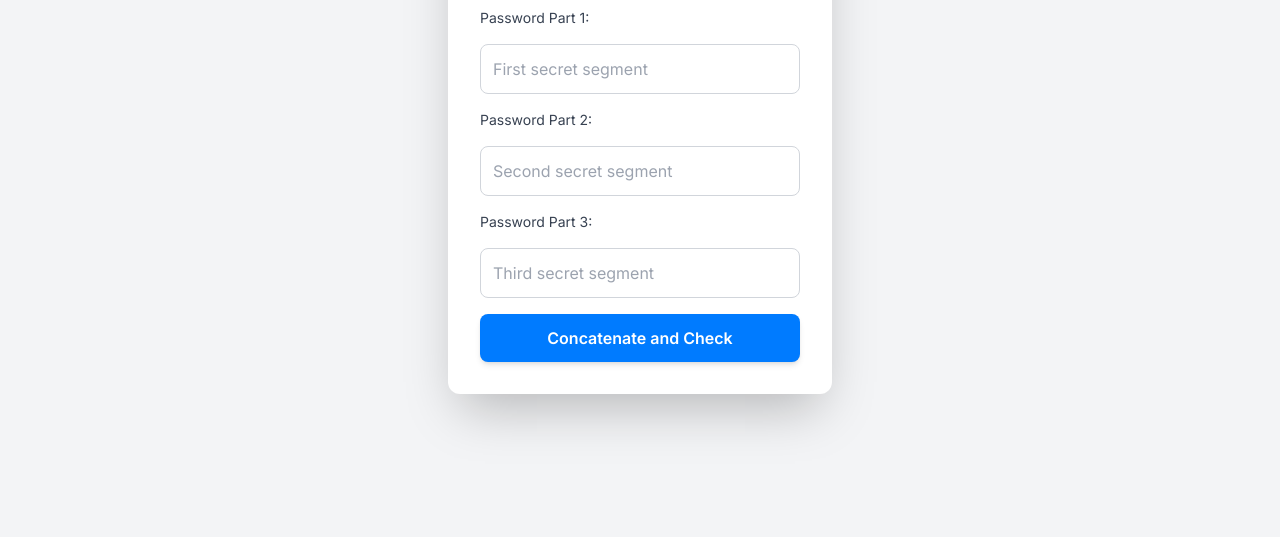
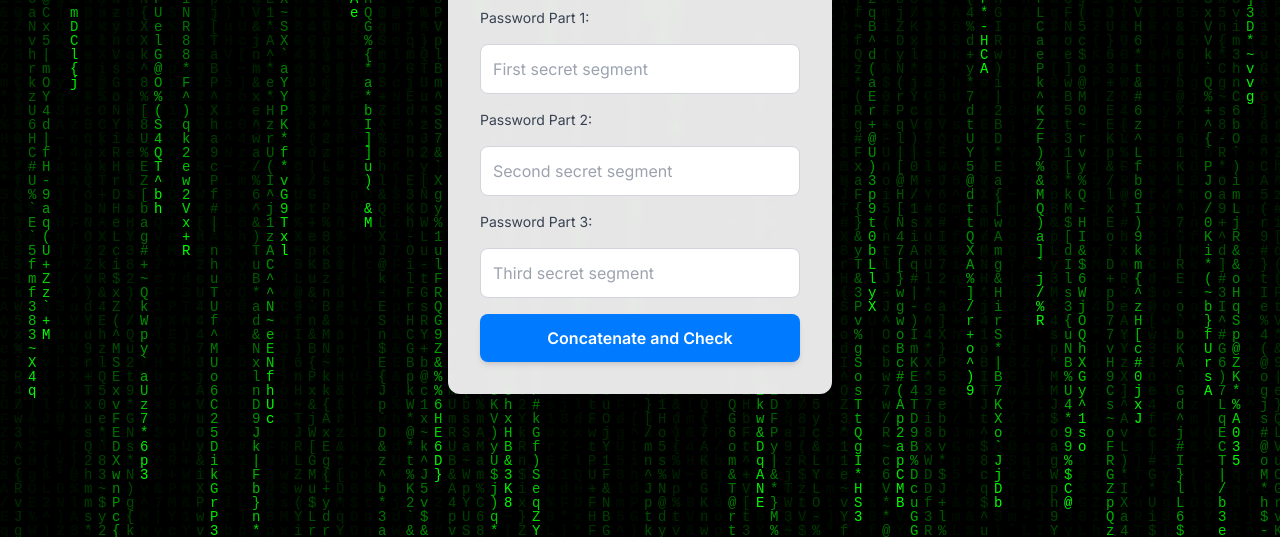
Before and after one commit to Digital-Physics/halloween-ctf-site, a plain HTML site: page index.html in a window 1280 px wide. Shown: the part 263-800 px from the top of the page. Drawn offline with nearby package versions, Linux system fonts and the light colour scheme.

Commit message:
added matrix style

```diff
--- a/index.html
+++ b/index.html
@@ -1,40 +1,68 @@
 <!DOCTYPE html>
 <html lang="en">
 <head>
-    <meta charset="UTF-8">
-    <meta name="viewport" content="width=device-width, initial-scale=1.0">
+  <meta charset="UTF-8" />
+  <meta name="viewport" content="width=device-width, initial-scale=1.0" />
   <title>RC CTF Halloween Challenge</title>
-    <!-- Load Tailwind CSS -->
+
+  <!-- Tailwind CSS -->
   <script src="https://cdn.tailwindcss.com"></script>
   <script>
     tailwind.config = {
       theme: {
         extend: {
           colors: {
-                        'primary': '#007bff',
-                        'success': '#10b981',
-                        'error': '#ef4444',
+            primary: '#007bff',
+            success: '#10b981',
+            error: '#ef4444',
           },
           fontFamily: {
             sans: ['Inter', 'sans-serif'],
+          },
+        },
+      },
+    };
+  </script>
+
+  <style>
+    @import url('https://fonts.googleapis.com/css2?family=Inter:wght@400;600;700&display=swap');
+
+    /* Matrix background canvas */
+    #matrixCanvas {
+      position: fixed;
+      top: 0;
+      left: 0;
+      width: 100%;
+      height: 100%;
+      background: black;
+      z-index: 0;
     }
+
+    /* Make the foreground content above the matrix */
+    .content {
+      position: relative;
+      z-index: 10;
     }
+
+    /* Optional glow for text */
+    h2 {
+      text-shadow: 0 0 8px rgba(0, 255, 0, 0.4);
     }
-        }
-    </script>
-    <style>
-        /* Ensuring Inter font loads */
-        @import url('https://fonts.googleapis.com/css2?family=Inter:wght@400;600;700&display=swap');
   </style>
 </head>
-<body class="bg-gray-100 min-h-screen flex items-center justify-center p-4 font-sans">
 
-<div class="container bg-white p-8 rounded-xl shadow-2xl w-full max-w-sm">
-    <h2 class="text-3xl font-bold text-center mb-6 text-gray-800">RC CTF Halloweeen Challenge</h2>
+<body class="min-h-screen flex items-center justify-center p-4 font-sans relative overflow-hidden">
 
-    <!-- Form will be intercepted by JavaScript -->
+  <!-- Matrix Background -->
+  <canvas id="matrixCanvas"></canvas>
+
+  <!-- Foreground content -->
+  <div class="content container bg-white/90 backdrop-blur-sm p-8 rounded-xl shadow-2xl w-full max-w-sm">
+    <h2 class="text-3xl font-bold text-center mb-6 text-gray-800">
+      RC CTF Halloween Challenge
+    </h2>
+
     <form id="passwordForm" class="space-y-4">
-
       <label for="password_one" class="block text-sm font-medium text-gray-700">Password Part 1:</label>
       <input
         type="password"
@@ -43,7 +71,7 @@
         placeholder="First secret segment"
         required
         class="w-full p-3 border border-gray-300 rounded-lg focus:ring-primary focus:border-primary transition duration-150 ease-in-out"
-        >
+      />
 
       <label for="password_two" class="block text-sm font-medium text-gray-700">Password Part 2:</label>
       <input
@@ -53,7 +81,7 @@
         placeholder="Second secret segment"
         required
         class="w-full p-3 border border-gray-300 rounded-lg focus:ring-primary focus:border-primary transition duration-150 ease-in-out"
-        >
+      />
 
       <label for="password_three" class="block text-sm font-medium text-gray-700">Password Part 3:</label>
       <input
@@ -63,7 +91,7 @@
         placeholder="Third secret segment"
         required
         class="w-full p-3 border border-gray-300 rounded-lg focus:ring-primary focus:border-primary transition duration-150 ease-in-out"
-        >
+      />
 
       <button
         type="submit"
@@ -71,25 +99,79 @@
         class="w-full bg-primary text-white font-semibold py-3 px-4 rounded-lg hover:bg-blue-700 transition duration-300 ease-in-out shadow-md hover:shadow-lg"
       >
         <span id="buttonText">Concatenate and Check</span>
-            <svg id="spinner" class="animate-spin -ml-1 mr-3 h-5 w-5 text-white hidden" xmlns="http://www.w3.org/2000/svg" fill="none" viewBox="0 0 24 24">
-                <circle class="opacity-25" cx="12" cy="12" r="10" stroke="currentColor" stroke-width="4"></circle>
-                <path class="opacity-75" fill="currentColor" d="M4 12a8 8 0 018-8V0C5.373 0 0 5.373 0 12h4zm2 5.291A7.962 7.962 0 014 12H0c0 3.042 1.135 5.824 3 7.938l3-2.647z"></path>
+        <svg
+          id="spinner"
+          class="animate-spin -ml-1 mr-3 h-5 w-5 text-white hidden"
+          xmlns="http://www.w3.org/2000/svg"
+          fill="none"
+          viewBox="0 0 24 24"
+        >
+          <circle
+            class="opacity-25"
+            cx="12"
+            cy="12"
+            r="10"
+            stroke="currentColor"
+            stroke-width="4"
+          ></circle>
+          <path
+            class="opacity-75"
+            fill="currentColor"
+            d="M4 12a8 8 0 018-8V0C5.373 0 0 5.373 0 12h4zm2
+            5.291A7.962 7.962 0 014 12H0c0 3.042 1.135
+            5.824 3 7.938l3-2.647z"
+          ></path>
         </svg>
       </button>
     </form>
 
-    <!-- Message Display Area -->
     <div id="messageContainer" class="mt-6 p-3 rounded-lg text-center hidden" role="alert">
       <p id="messageText" class="font-medium"></p>
     </div>
   </div>
 
+  <!-- Matrix effect -->
   <script>
-    // Constants
+    const canvas = document.getElementById('matrixCanvas');
+    const ctx = canvas.getContext('2d');
+
+    canvas.height = window.innerHeight;
+    canvas.width = window.innerWidth;
+
+    const chars = 'abcdefghijklmnopqrstuvwxyzABCDEFGHIJKLMNOPQRSTUVWXYZ0123456789@#$%^&*()*&^%+-/~{[|`]}';
+    const fontSize = 14;
+    const columns = canvas.width / fontSize;
+    const drops = [];
+
+    for (let x = 0; x < columns; x++) drops[x] = 1;
+
+    function drawMatrix() {
+      ctx.fillStyle = 'rgba(0, 0, 0, 0.05)';
+      ctx.fillRect(0, 0, canvas.width, canvas.height);
+      ctx.fillStyle = '#0F0';
+      ctx.font = fontSize + 'px monospace';
+
+      for (let i = 0; i < drops.length; i++) {
+        const text = chars.charAt(Math.floor(Math.random() * chars.length));
+        ctx.fillText(text, i * fontSize, drops[i] * fontSize);
+        if (drops[i] * fontSize > canvas.height && Math.random() > 0.975)
+          drops[i] = 0;
+        drops[i]++;
+      }
+    }
+
+    setInterval(drawMatrix, 33);
+    window.addEventListener('resize', () => {
+      canvas.height = window.innerHeight;
+      canvas.width = window.innerWidth;
+    });
+  </script>
+
+  <!-- Password checker script -->
+  <script>
     const API_BASE_URL = "https://gpteopardy-backend-service.onrender.com";
-    const API_ENDPOINT = "/check_password/"; // The concatenated password will be appended as a path parameter
+    const API_ENDPOINT = "/check_password/";
 
-    // DOM Elements
     const form = document.getElementById('passwordForm');
     const passwordOneInput = document.getElementById('password_one');
     const passwordTwoInput = document.getElementById('password_two');
@@ -100,14 +182,9 @@
     const messageContainer = document.getElementById('messageContainer');
     const messageText = document.getElementById('messageText');
 
-    /**
-     * Handles the form submission to call the GET API endpoint.
-     * @param {Event} e - The form submission event.
-     */
     form.addEventListener('submit', async (e) => {
       e.preventDefault();
 
-        // Reset previous messages
       messageContainer.classList.add('hidden');
       messageContainer.className = 'mt-6 p-3 rounded-lg text-center';
 
@@ -115,59 +192,38 @@
       const p2 = passwordTwoInput.value.trim();
       const p3 = passwordThreeInput.value.trim();
 
-        // Check if all fields are filled
       if (!p1 || !p2 || !p3) {
         showMessage('Please enter all three parts of the password.', 'error');
         return;
       }
 
-        // Concatenate the three parts into a single password string
       const concatenatedPassword = p1 + p2 + p3;
-
-        // Show loading state
       setLoading(true);
 
-        // Construct the full URL with the concatenated password as a path parameter
       const fullUrl = `${API_BASE_URL}${API_ENDPOINT}${encodeURIComponent(concatenatedPassword)}`;
 
       try {
-            // Use fetch with the GET method (which is the default)
-            const response = await fetch(fullUrl, {
-                method: 'GET',
-                // No need for headers like Content-Type for a simple GET request
-            });
-
+        const response = await fetch(fullUrl);
         const data = await response.json();
 
         if (response.ok) {
-                // HTTP Status 200 (Success)
           showMessage(data.message || 'Access granted! Redirecting...', 'success');
-
-                // Redirect the user after a short delay
           if (data.redirect_url) {
             setTimeout(() => {
               window.location.href = data.redirect_url;
-                    }, 1500); // 1.5 second delay
+            }, 1500);
           }
         } else {
-                // HTTP Status 401 (Unauthorized/Failure)
-                // Display the error message from the backend
           showMessage(data.message || 'Password incorrect. Try again.', 'error');
         }
-
       } catch (error) {
         console.error("API Fetch Error:", error);
         showMessage('A network error occurred. Check the console.', 'error');
       } finally {
-            // Hide loading state
         setLoading(false);
       }
     });
 
-    /**
-     * Sets the loading state for the button.
-     * @param {boolean} isLoading
-     */
     function setLoading(isLoading) {
       submitButton.disabled = isLoading;
       buttonText.classList.toggle('hidden', isLoading);
@@ -175,15 +231,8 @@
       submitButton.classList.toggle('opacity-50', isLoading);
     }
 
-    /**
-     * Displays a message to the user in the designated container.
-     * @param {string} message - The text to display.
-     * @param {('success'|'error')} type - The type of message for styling.
-     */
     function showMessage(message, type) {
       messageText.textContent = message;
-
-        // Ensure only one background class is applied
       messageContainer.classList.remove('bg-success', 'bg-error');
 
       if (type === 'success') {
@@ -195,6 +244,5 @@
       messageContainer.classList.remove('hidden');
     }
   </script>
-
 </body>
 </html>
```
Lines whose indentation alone changed are shown as unchanged.
